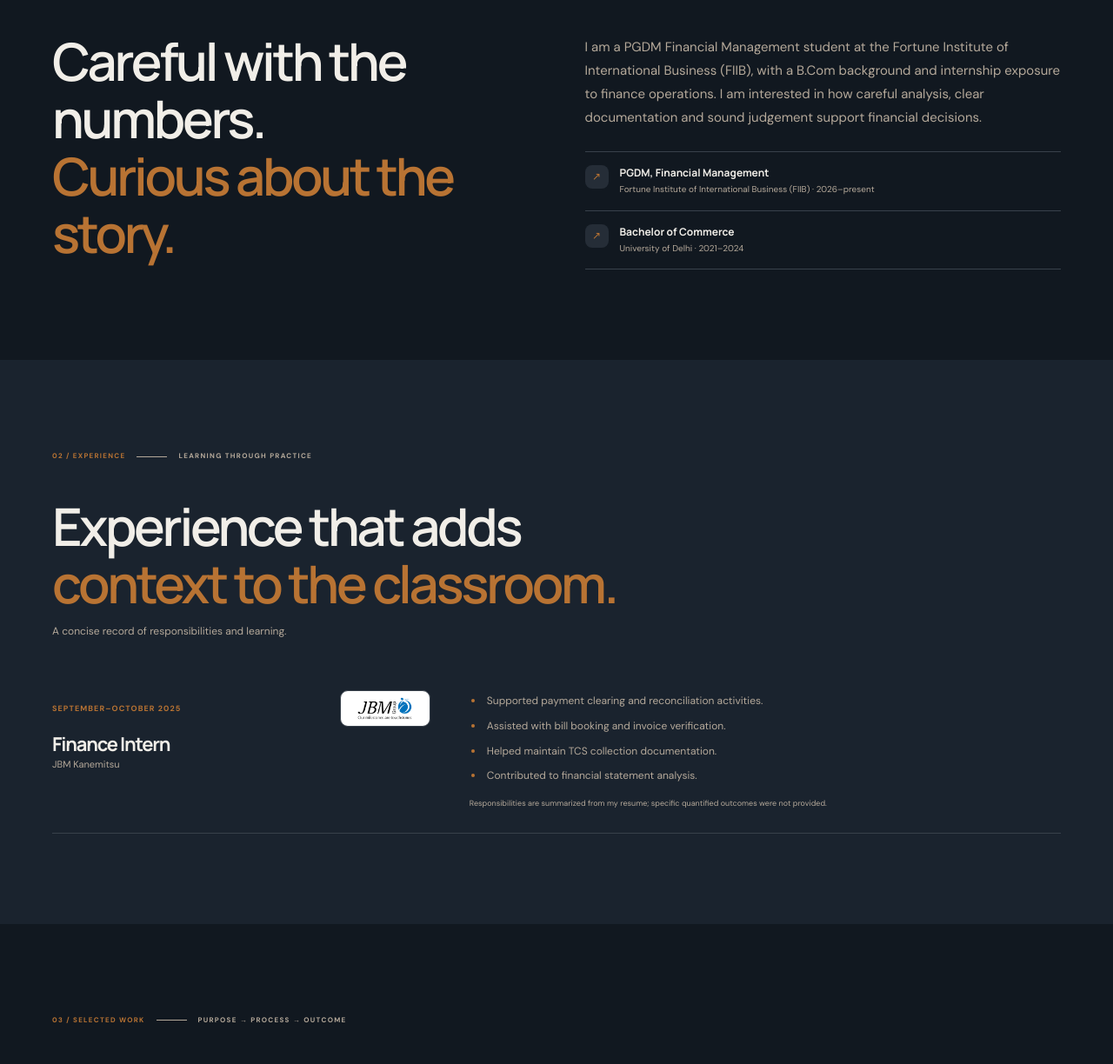
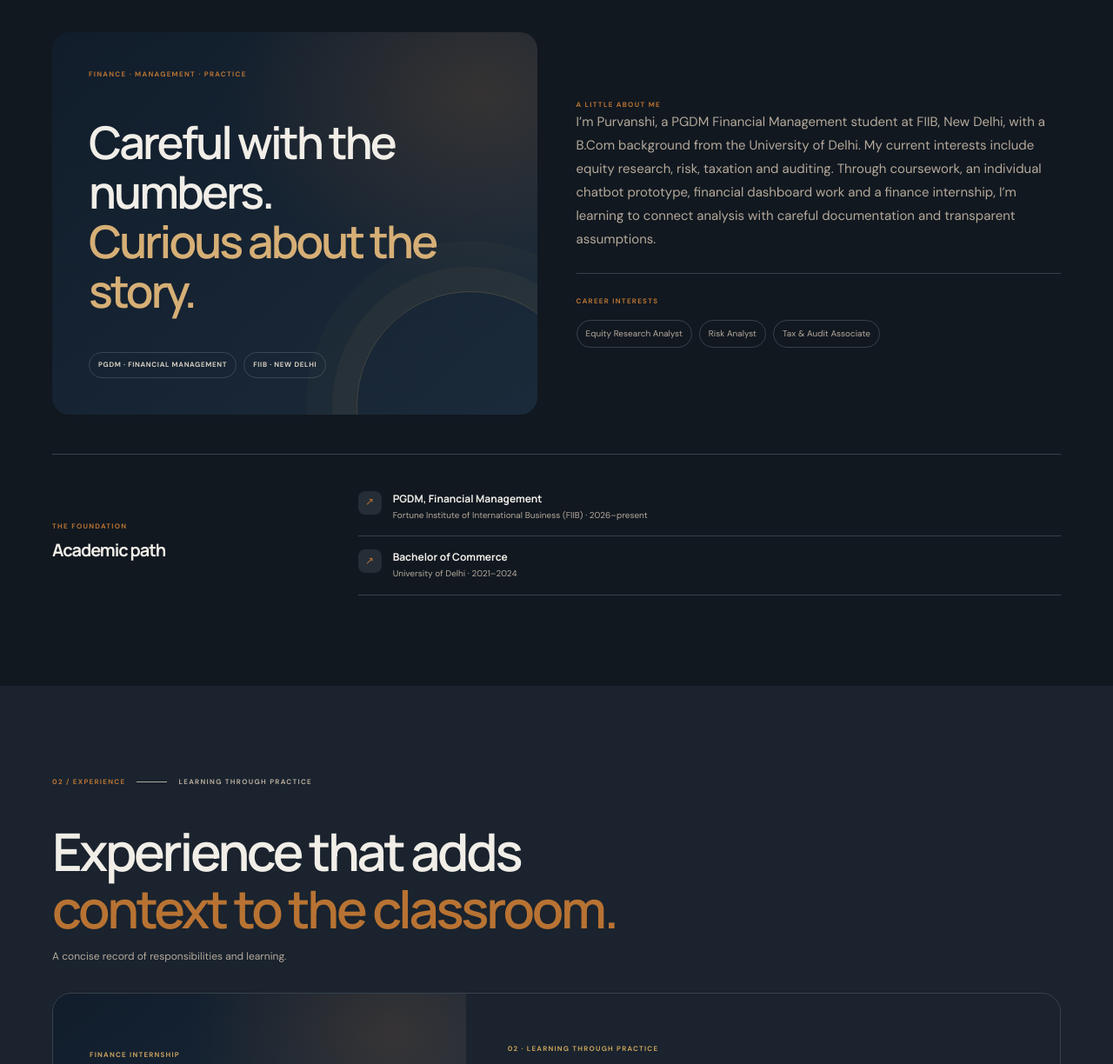
Before and after one commit to purvanshi8287-arch/purvanshi-eportfolio, a plain HTML site: page index.html in a window 1280 px wide. Shown: the part 1182-2406 px from the top of the page at 87% size. Drawn offline with Linux system fonts and the light colour scheme.

Commit message:
Feature JBM experience and refresh about section

```diff
--- a/app.js
+++ b/app.js
@@ -35,6 +35,10 @@
   });
   (data.roles || []).forEach((role) => $("#role-list").append(make("span", "role-pill", role)));
   $("#about-summary").textContent = data.about || "To Be Added";
+  (data.roles || []).forEach((role) => {
+    const tag = make("span", "about-interest", role);
+    $("#about-interest-list").append(tag);
+  });
   (data.education || []).forEach((item) => {
     const row = make("div", "education-item");
     row.append(make("span", "education-mark", "↗"), make("div", "education-copy"));
@@ -45,9 +49,8 @@
   if (data.experience) {
     const experience = data.experience;
     const card = make("article", "experience-item reveal");
-    const meta = make("div", "experience-meta");
-    const metaTop = make("div", "experience-meta-top");
-    metaTop.append(make("span", "experience-period", experience.period || "Period — To Be Added"));
+    const visual = make("div", "experience-visual");
+    visual.append(make("span", "experience-kicker", "FINANCE INTERNSHIP"));
     if (/jbm/i.test(experience.organization || "")) {
       const logoLink = make("a", "experience-logo");
       logoLink.href = "https://www.jbmgroup.com/";
@@ -59,17 +62,20 @@
       logo.alt = "JBM Group logo";
       logo.loading = "lazy";
       logoLink.append(logo);
-      metaTop.append(logoLink);
+      visual.append(logoLink);
     }
-    meta.append(metaTop);
-    meta.append(make("h3", "", experience.title || "Role — To Be Added"));
-    meta.append(make("p", "", experience.organization || "Organization — To Be Added"));
+    visual.append(make("h3", "experience-role", experience.title || "Role — To Be Added"));
+    visual.append(make("p", "experience-organization", experience.organization || "Organization — To Be Added"));
+    visual.append(make("span", "experience-period", [experience.period, experience.location].filter(Boolean).join(" · ") || "Period — To Be Added"));
     const body = make("div", "experience-content");
+    body.append(make("span", "experience-content-kicker", "02 · LEARNING THROUGH PRACTICE"));
+    body.append(make("h3", "experience-content-title", "Finance operations"));
+    body.append(make("p", "experience-content-intro", "Practical exposure across payment clearing, reconciliations, invoice checks and finance documentation."));
     const list = make("ul");
     (experience.tasks || []).forEach((task) => list.append(make("li", "", task)));
     body.append(list);
     if (experience.note) body.append(make("p", "small-note", experience.note));
-    card.append(meta, body);
+    card.append(visual, body);
     $("#experience-list").replaceWith(card);
   }
 
--- a/content.js
+++ b/content.js
@@ -8,7 +8,7 @@ window.PORTFOLIO = {
     linkedin: "https://www.linkedin.com/in/purvanshi-mittal-b76aaa316/"
   },
   roles: ["Equity Research Analyst", "Risk Analyst", "Tax & Audit Associate"],
-  about: "I am a PGDM Financial Management student at the Fortune Institute of International Business (FIIB), with a B.Com background and internship exposure to finance operations. I am interested in how careful analysis, clear documentation and sound judgement support financial decisions.",
+  about: "I’m Purvanshi, a PGDM Financial Management student at FIIB, New Delhi, with a B.Com background from the University of Delhi. My current interests include equity research, risk, taxation and auditing. Through coursework, an individual chatbot prototype, financial dashboard work and a finance internship, I’m learning to connect analysis with careful documentation and transparent assumptions.",
   education: [
     { title: "PGDM, Financial Management", detail: "Fortune Institute of International Business (FIIB) · 2026–present" },
     { title: "Bachelor of Commerce", detail: "University of Delhi · 2021–2024" }
@@ -17,6 +17,7 @@ window.PORTFOLIO = {
     title: "Finance Intern",
     organization: "JBM Kanemitsu",
     period: "September–October 2025",
+    location: "Gurugram, India",
     tasks: [
       "Supported payment clearing and reconciliation activities.",
       "Assisted with bill booking and invoice verification.",
--- a/index.html
+++ b/index.html
@@ -9,9 +9,9 @@
   <link rel="preconnect" href="https://fonts.googleapis.com">
   <link rel="preconnect" href="https://fonts.gstatic.com" crossorigin>
   <link href="https://fonts.googleapis.com/css2?family=DM+Sans:wght@400;500;600;700&family=Manrope:wght@500;600;700;800&display=swap" rel="stylesheet">
-  <link rel="stylesheet" href="styles.css?v=17">
+  <link rel="stylesheet" href="styles.css?v=18">
   <script src="content.js?v=3" defer></script>
-  <script src="app.js?v=6" defer></script>
+  <script src="app.js?v=7" defer></script>
 </head>
 <body data-theme="dark">
   <a class="skip-link" href="#main">Skip to content</a>
@@ -88,12 +88,18 @@
     <section id="about" class="section section-shell about-section">
       <div class="section-label reveal"><span>01 / ABOUT</span><span class="label-rule"></span><span>THE PERSON BEHIND THE WORK</span></div>
       <div class="about-layout">
-        <div class="section-heading reveal"><h2>Careful with the numbers.<br><em>Curious about the story.</em></h2></div>
+        <div class="about-feature reveal">
+          <span class="about-kicker">FINANCE · MANAGEMENT · PRACTICE</span>
+          <h2>Careful with the numbers.<br><em>Curious about the story.</em></h2>
+          <div class="about-feature-footer"><span>PGDM · FINANCIAL MANAGEMENT</span><span>FIIB · NEW DELHI</span></div>
+        </div>
         <div class="about-copy reveal">
+          <span class="about-copy-kicker">A LITTLE ABOUT ME</span>
           <p id="about-summary" class="about-lead"></p>
-          <div id="education-list" class="education-list"></div>
+          <div class="about-interests"><span class="about-copy-kicker">CAREER INTERESTS</span><div id="about-interest-list" class="about-interest-list"></div></div>
         </div>
       </div>
+      <div class="about-education reveal"><div><span class="about-copy-kicker">THE FOUNDATION</span><h3>Academic path</h3></div><div id="education-list" class="education-list"></div></div>
     </section>
 
     <section id="experience" class="section experience-section">
--- a/styles.css
+++ b/styles.css
@@ -96,12 +96,25 @@ h1 { margin: 0; font-size: clamp(68px, 9vw, 118px); font-weight: 700; }
 .section-label { display: flex; align-items: center; gap: 13px; margin-bottom: 40px; color: var(--muted); font-size: 8px; font-weight: 700; letter-spacing: .16em; }
 .section-label span:first-child { color: #B87333; }
 .label-rule { width: 35px; height: 1px; background: var(--gold); }
-.about-layout, .skills-layout { display: grid; grid-template-columns: 1fr 1fr; gap: 65px; align-items: start; }
+.about-layout, .skills-layout { display: grid; grid-template-columns: 1fr 1fr; gap: 45px; align-items: stretch; }
 .section-heading h2, .contact-copy h2 { margin: 0; font-size: clamp(37px, 5vw, 60px); font-weight: 600; }
 .section-heading em { color: #B87333; font-style: normal; }
-.about-copy { padding-top: 4px; }
+.about-feature { position: relative; display: flex; min-height: 290px; flex-direction: column; justify-content: space-between; padding: clamp(24px, 4vw, 42px); overflow: hidden; border-radius: 20px; color: #F1EEE8; background: radial-gradient(ellipse at 88% 16%, #B8733330, transparent 42%), linear-gradient(140deg, #111D2B, #1B2A3A); }
+.about-feature::after { position: absolute; right: -54px; bottom: -120px; width: 260px; aspect-ratio: 1; border: 1px solid #C6A15B40; border-radius: 50%; content: ""; box-shadow: 0 0 0 28px #c6a15b0c, 0 0 0 58px #c6a15b08; pointer-events: none; }
+.about-kicker, .about-copy-kicker { color: #B87333; font-size: 8px; font-weight: 700; letter-spacing: .16em; }
+.about-feature h2 { position: relative; z-index: 1; margin: 42px 0; font-size: clamp(34px, 4.1vw, 52px); font-weight: 600; }
+.about-feature h2 em { color: #D6AF76; font-style: normal; }
+.about-feature-footer { display: flex; flex-wrap: wrap; gap: 8px; position: relative; z-index: 1; }
+.about-feature-footer span { padding: 7px 10px; border: 1px solid #ffffff26; border-radius: 999px; color: #D7CEC1; font-size: 8px; font-weight: 700; letter-spacing: .08em; }
+.about-copy { display: flex; flex-direction: column; justify-content: center; padding: 8px 0; }
 .about-lead { margin: 0 0 25px; color: var(--muted); font-size: 15px; line-height: 1.8; }
+.about-interests { padding-top: 16px; border-top: 1px solid var(--line); }
+.about-interest-list { display: flex; flex-wrap: wrap; gap: 8px; margin-top: 10px; }
+.about-interest { padding: 7px 10px; border: 1px solid var(--line); border-radius: 999px; color: var(--muted); font-size: 10px; }
+.about-education { display: grid; grid-template-columns: .55fr 1.45fr; gap: 45px; align-items: center; margin-top: 45px; padding-top: 27px; border-top: 1px solid var(--line); }
+.about-education h3 { margin: 6px 0 0; font-size: 20px; }
 .education-list { border-top: 1px solid var(--line); }
+.about-education .education-list { border-top: 0; }
 .education-item { display: flex; align-items: flex-start; gap: 13px; padding: 15px 0; border-bottom: 1px solid var(--line); }
 .education-mark { display: grid; flex: 0 0 27px; height: 27px; place-items: center; border-radius: 8px; background: #E8E0D4; color: #815A38; font-size: 12px; }
 body[data-theme="dark"] .education-mark { background: #3D352C; color: var(--accent); }
@@ -113,16 +126,20 @@ body[data-theme="dark"] .education-mark { background: #3D352C; color: var(--acce
 body[data-theme="dark"] .experience-section { background: #1A232E; }
 .experience-section .section-heading { margin-bottom: 32px; }
 .section-subtitle { max-width: 300px; color: var(--muted); font-size: 12px; line-height: 1.7; }
-.experience-list { border-top: 1px solid #D4CABF; }
-body[data-theme="dark"] .experience-list { border-color: var(--line); }
-.experience-item { display: grid; grid-template-columns: .78fr 1.22fr; gap: 45px; padding: 26px 0; border-bottom: 1px solid #D4CABF; }
+.experience-list { border: 0; }
+.experience-item { display: grid; grid-template-columns: .82fr 1.18fr; min-height: 345px; overflow: hidden; border: 1px solid #D4CABF; border-radius: 22px; background: var(--surface); }
 body[data-theme="dark"] .experience-item { border-color: var(--line); }
-.experience-meta-top { display: flex; align-items: center; justify-content: space-between; gap: 14px; }
-.experience-logo { display: grid; width: 104px; height: 42px; place-items: center; padding: 7px 9px; overflow: hidden; border: 1px solid var(--line); border-radius: 9px; background: #fff; }
-.experience-logo img { display: block; max-width: 100%; max-height: 26px; object-fit: contain; }
-.experience-period { color: #B87333; font-size: 9px; font-weight: 700; letter-spacing: .12em; text-transform: uppercase; }
-.experience-meta h3 { margin: 8px 0 2px; font-size: 22px; }
-.experience-meta p { margin: 0; color: var(--muted); font-size: 11px; }
+.experience-visual { position: relative; display: flex; flex-direction: column; align-items: flex-start; justify-content: center; gap: 12px; padding: clamp(24px, 4vw, 42px); overflow: hidden; color: #F1EEE8; background: radial-gradient(ellipse at 82% 12%, #B8733330, transparent 42%), linear-gradient(145deg, #111D2B, #203044); }
+.experience-visual::after { position: absolute; right: -75px; bottom: -128px; width: 280px; aspect-ratio: 1; border: 1px solid #C6A15B3d; border-radius: 50%; content: ""; box-shadow: 0 0 0 26px #c6a15b0c, 0 0 0 56px #c6a15b08; pointer-events: none; }
+.experience-kicker, .experience-content-kicker { color: #C6A15B; font-size: 8px; font-weight: 700; letter-spacing: .15em; }
+.experience-logo { position: relative; z-index: 1; display: grid; width: min(100%, 280px); height: 82px; place-items: center; margin: 6px 0 7px; padding: 12px 18px; border-radius: 14px; background: #fff; }
+.experience-logo img { display: block; max-width: 100%; max-height: 100%; object-fit: contain; }
+.experience-role { position: relative; z-index: 1; margin: 5px 0 0; font-size: clamp(25px, 3vw, 34px); }
+.experience-organization { position: relative; z-index: 1; margin: -7px 0 0; color: #D7CEC1; font-size: 13px; }
+.experience-period { position: relative; z-index: 1; display: inline-flex; margin-top: 15px; padding: 8px 12px; border: 1px solid #ffffff30; border-radius: 999px; color: #F1EEE8; font-size: 9px; }
+.experience-content { align-self: center; padding: clamp(25px, 4vw, 48px); }
+.experience-content-title { margin: 13px 0; font-size: clamp(25px, 3vw, 36px); }
+.experience-content-intro { max-width: 440px; margin: 0 0 20px; color: var(--muted); font-size: 12px; line-height: 1.8; }
 .experience-content ul { margin: 0; padding-left: 17px; }
 .experience-content li { padding: 3px 0 6px 3px; color: var(--muted); font-size: 12px; }
 .experience-content li::marker { color: #B87333; }
@@ -322,9 +339,14 @@ body[data-theme="dark"] .chat-link { color: var(--accent); }
   .section-label { gap: 8px; margin-bottom: 27px; font-size: 7px; }
   .section-label span:last-child { letter-spacing: .1em; }
   .about-layout, .skills-layout { grid-template-columns: 1fr; gap: 24px; }
+  .about-feature { min-height: 235px; }
+  .about-feature h2 { margin: 30px 0; }
+  .about-education { grid-template-columns: 1fr; gap: 12px; margin-top: 28px; }
   .section-heading h2, .contact-copy h2 { font-size: clamp(36px, 10vw, 50px); }
   .about-lead { font-size: 13px; }
-  .experience-item { grid-template-columns: 1fr; gap: 13px; padding: 21px 0; }
+  .experience-item { grid-template-columns: 1fr; }
+  .experience-visual { min-height: 290px; padding: 24px; }
+  .experience-content { padding: 25px; }
   .projects-heading, .certificates-heading { display: block; }
   .projects-heading .section-subtitle, .certificates-heading .section-subtitle { margin-top: 14px; }
   .project-toolbar { align-items: flex-start; flex-direction: column; }
```
